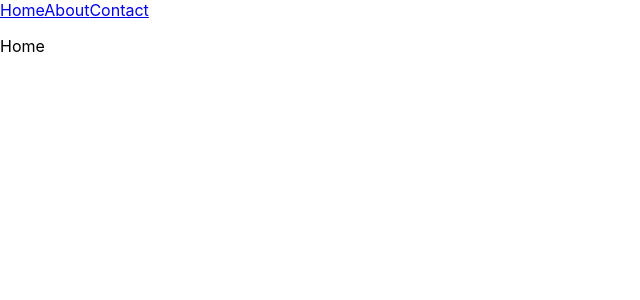
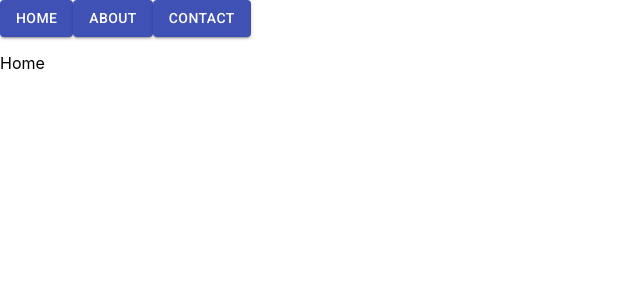
Before and after one commit to Lertis/first-react, a React (Create React App) app: page / in a window 1280 px wide. Shown: the top 300 px of the page, without its empty margins (0-640 px from the left). Built offline with nearby package versions, Linux system fonts and the light colour scheme.

Commit message:
Added @material-ui for navigation

```diff
--- a/package.json
+++ b/package.json
@@ -3,6 +3,8 @@
   "version": "0.1.0",
   "private": true,
   "dependencies": {
+    "@material-ui/core": "^4.9.7",
+    "@material-ui/icons": "^4.9.1",
     "@testing-library/jest-dom": "4.2.4",
     "@testing-library/react": "9.5.0",
     "@testing-library/user-event": "7.2.1",
--- a/public/index.html
+++ b/public/index.html
@@ -15,6 +15,8 @@
       user's mobile device or desktop. See https://developers.google.com/web/fundamentals/web-app-manifest/
     -->
     <link rel="manifest" href="%PUBLIC_URL%/manifest.json" />
+    <link rel="stylesheet" href="https://fonts.googleapis.com/css?family=Roboto:300,400,500,700&display=swap" />
+    <link rel="stylesheet" href="https://fonts.googleapis.com/icon?family=Material+Icons" />
     <!--
       Notice the use of %PUBLIC_URL% in the tags above.
       It will be replaced with the URL of the `public` folder during the build.
--- a/src/App.js
+++ b/src/App.js
@@ -6,6 +6,7 @@ import About from "./components/About";
 import Contact from "./components/Contact";
 import Error from "./components/Error";
 import Navigation from "./components/Navigation";
+
 
 class App extends Component {
   render() {
--- a/src/components/Navigation.js
+++ b/src/components/Navigation.js
@@ -1,12 +1,13 @@
 import React from "react";
-import { NavLink } from 'react-router-dom';
+import { Link } from 'react-router-dom';
+import Button from '@material-ui/core/Button';
 
 const Navigation = () => {
     return (
         <div>
-            <NavLink to="/">Home</NavLink>
-            <NavLink to="/about">About</NavLink>
-            <NavLink to="/contact">Contact</NavLink>
+            <Button variant="contained" color="primary" component={Link} to="/">Home</Button>
+            <Button variant="contained" color="primary" component={Link} to="/about">About</Button>
+            <Button variant="contained" color="primary" component={Link} to="/contact">Contact</Button>
         </div>
     );
 };
```
Also changed, not shown: 1 other file (tests, documents, lock files or other folders).
